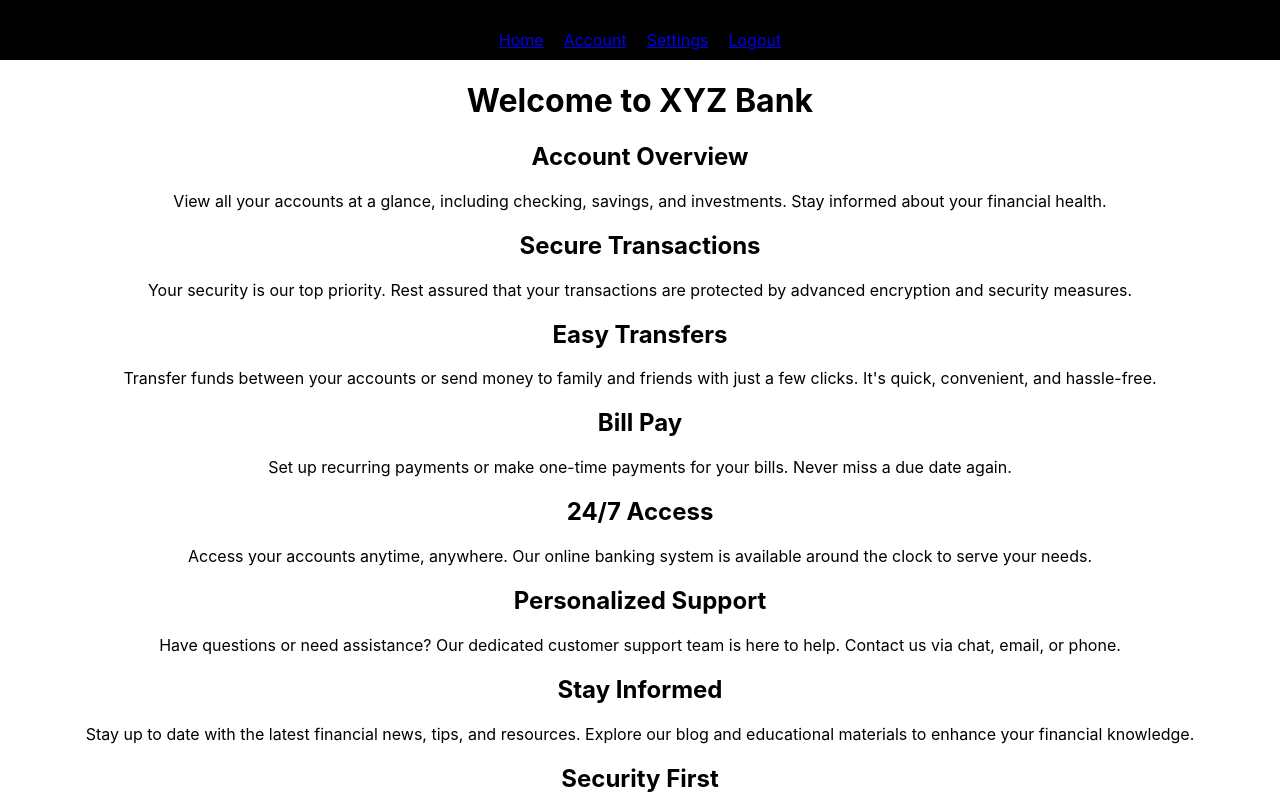
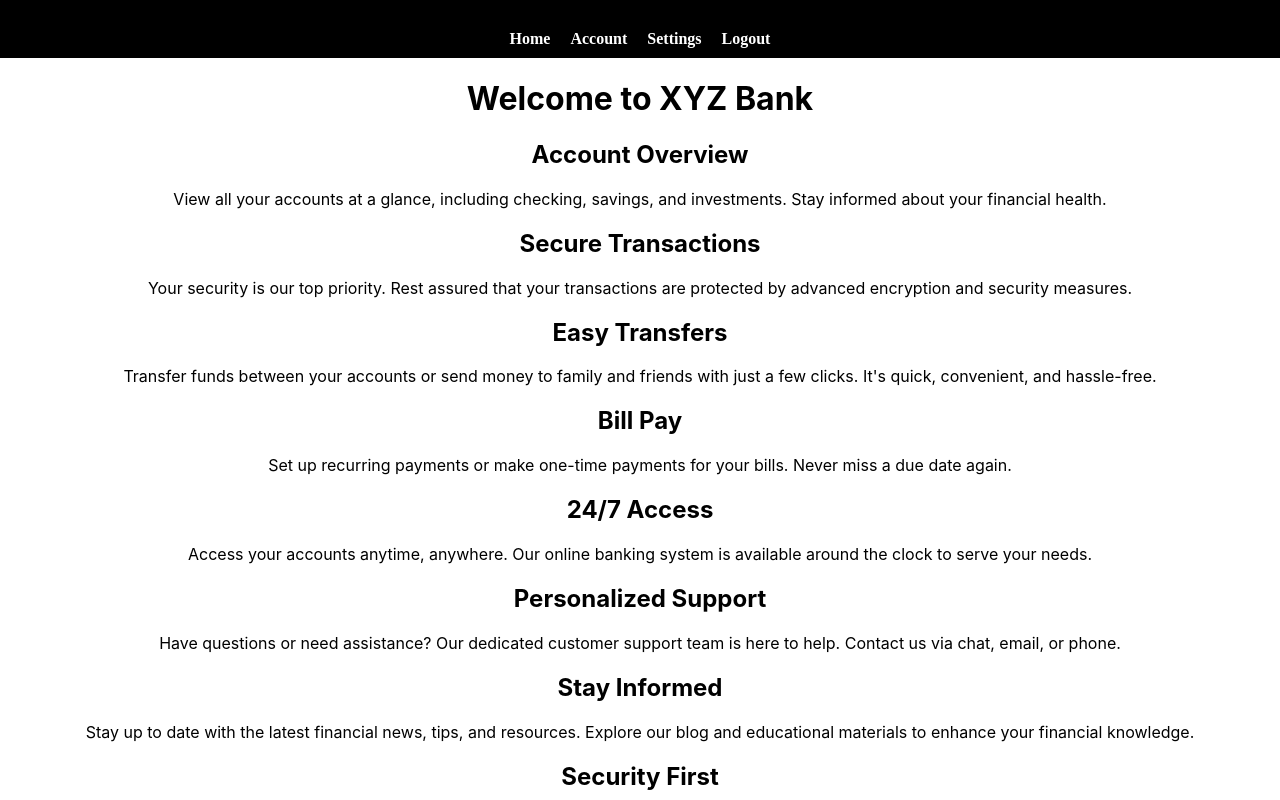
Before and after one commit to JoeG67/Banking-System, a React (Create React App) app: page /home in a window 1280 px wide. Shown: the top 800 px of the page. Built offline with nearby package versions, Linux system fonts and the light colour scheme.

Commit message:
Updated CSS to SCSS, made minor syntax changes

```diff
--- a/package.json
+++ b/package.json
@@ -35,5 +35,8 @@
       "last 1 firefox version",
       "last 1 safari version"
     ]
+  },
+  "devDependencies": {
+    "sass": "^1.67.0"
   }
 }
--- a/src/App.js
+++ b/src/App.js
@@ -2,7 +2,7 @@ import React, { useState } from "react";
 import ReactDOM from "react-dom";
 import { BrowserRouter as Router, Route, Routes, BrowserRouter } from 'react-router-dom';
 
-import "./App.css";
+import "./App.scss";
 import Login from './Login'; // Assuming this is the name of your login form component
 import Home from './Home'
 import Account from './Account'
--- a/src/App.css
+++ b/src/App.scss
@@ -10,25 +10,25 @@
   background-color: lightcyan;
 }
 
-input[type="text"],
-input[type="password"] {
-  height: 25px;
-  border: 1px solid rgba(0, 0, 0, 0.2);
-}
+// input[type="text"],
+// input[type="password"] {
+//   height: 25px;
+//   border: 1px solid rgba(0, 0, 0, 0.2);
+// }
 
-input[type="submit"] {
-  margin-top: 10px;
-  cursor: pointer;
-  font-size: 15px;
-  background: #01d28e;
-  border: 1px solid #01d28e;
-  color: #fff;
-  padding: 10px 20px;
-}
+// input[type="submit"] {
+//   margin-top: 10px;
+//   cursor: pointer;
+//   font-size: 15px;
+//   background: #01d28e;
+//   border: 1px solid #01d28e;
+//   color: #fff;
+//   padding: 10px 20px;
+// }
 
-input[type="submit"]:hover {
-  background: #6cf0c2;
-}
+// input[type="submit"]:hover {
+//   background: #6cf0c2;
+// }
 
 .button-container {
   display: flex;
@@ -70,14 +70,31 @@ input[type="submit"]:hover {
 }
 
 nav{
+  font-family: 'Times New Roman', Times, serif;
   text-align: center;
   background-color: black;
   justify-content: center;
   padding: 10px;
+  text-decoration: none;
 }
+
 li {
   display: inline;
   padding: 10px;
+  font-weight: bolder;
+  color: white;
+  text-decoration: none;
+
+  a{
+    color: white;
+    text-decoration: none;
+
+    &:hover {
+      color: blue;
+    }
+
+    }
+
 }
 
 ul {
@@ -86,6 +103,10 @@ ul {
   padding: 0;
 }
 
+
+
+
+
 .content{
   text-align: center;
   justify-content: center;
--- a/src/Home.jsx
+++ b/src/Home.jsx
@@ -1,7 +1,7 @@
 import React, { useState } from "react";
 import ReactDOM from "react-dom";
 import { Link } from 'react-router-dom'; // Import Link for navigation
-import "./App.css";
+import "./App.scss";
 
 const handleLogout = () => {
   // Perform logout logic (e.g., clearing authentication tokens)
--- a/src/Login.js
+++ b/src/Login.js
@@ -1,7 +1,7 @@
 import React, { useState } from "react";
 import ReactDOM from "react-dom";
 import { useNavigate } from 'react-router-dom';
-import "./App.css";
+import "./App.scss";
 
 function App() {
   // React States
```
Also changed, not shown: 1 other file (tests, documents, lock files or other folders).
